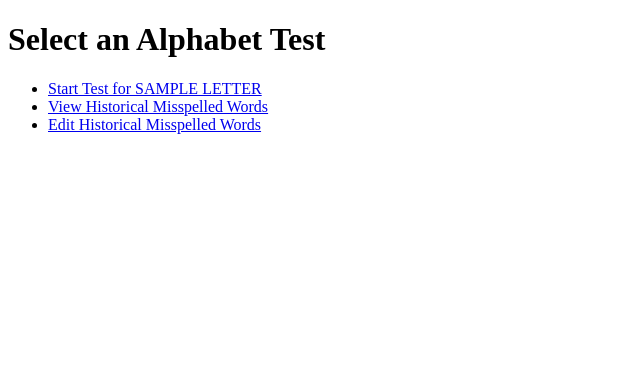
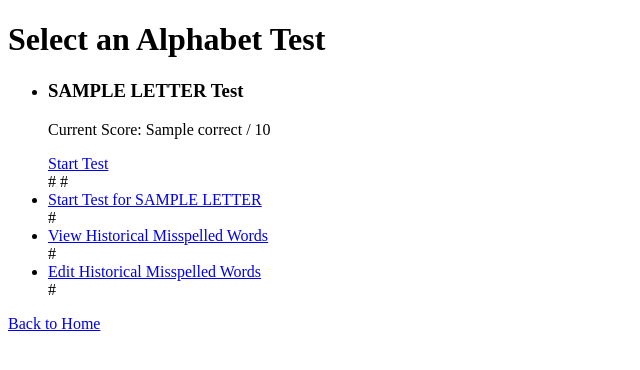
Before and after one commit to suasrp/flask-suasrp-repository-001, a Flask app: template templates/select_test.html in a window 1280 px wide. Shown: the top 370 px of the page, without its empty margins (0-640 px from the left). Run offline with Flask 3, Linux system fonts and the light colour scheme; the template is opened without the code that fills it: most values are stand-ins (such as "Sample title", 1, 10 or a date in 2020).

Commit message:
Update select_test.html 11-13-2024-1200pm

```diff
--- a/templates/select_test.html
+++ b/templates/select_test.html
@@ -7,13 +7,23 @@
 </head>
 <body>
     <h1>Select an Alphabet Test</h1>
+
     <ul>
-        {% for letter in letters %}
-            <li><a href="{{ url_for('start_test', letter=letter) }}">Start Test for {{ letter.upper() }}</a></li>
-            <li><a href="{{ url_for('historical_misspelled_word_list') }}">View Historical Misspelled Words</a></li>
-            <li><a href="{{ url_for('edit_misspelled_word_list') }}">Edit Historical Misspelled Words</a></li>
+        {% for letter, words in tests.items() %}
+            <li>
+                <h3>{{ letter|upper }} Test</h3>
+                <p>Current Score: {{ scoring_board[letter]["correct"] }} / {{ scoring_board[letter]["total"] }}</p>
+                <a href="{{ url_for('start_test', letter=letter) }}">Start Test</a>
+            </li>
         {% endfor %}
+
+        #{% for letter in letters %}
+            #<li><a href="{{ url_for('start_test', letter=letter) }}">Start Test for {{ letter.upper() }}</a></li>
+            #<li><a href="{{ url_for('historical_misspelled_word_list') }}">View Historical Misspelled Words</a></li>
+            #<li><a href="{{ url_for('edit_misspelled_word_list') }}">Edit Historical Misspelled Words</a></li>
+        #{% endfor %}
     </ul>
 
+    <a href="{{ url_for('home') }}">Back to Home</a>
 </body>
 </html>
```
